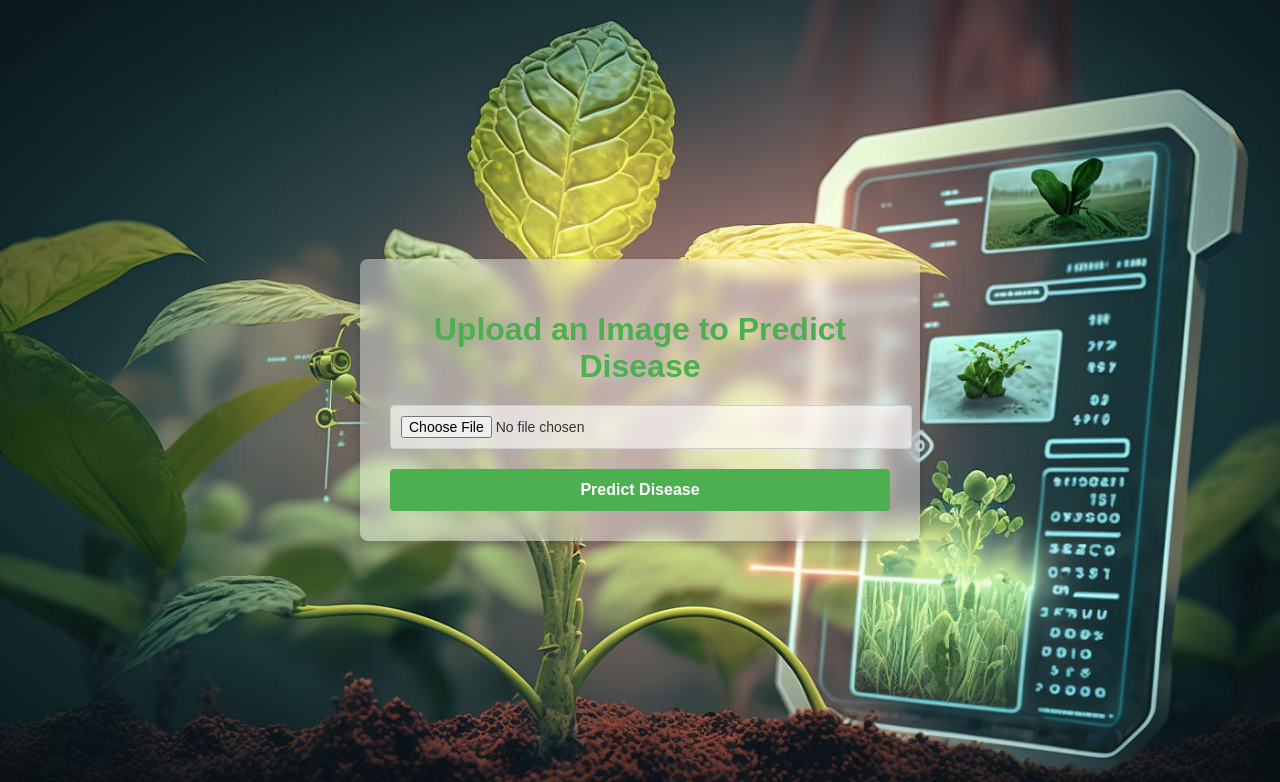
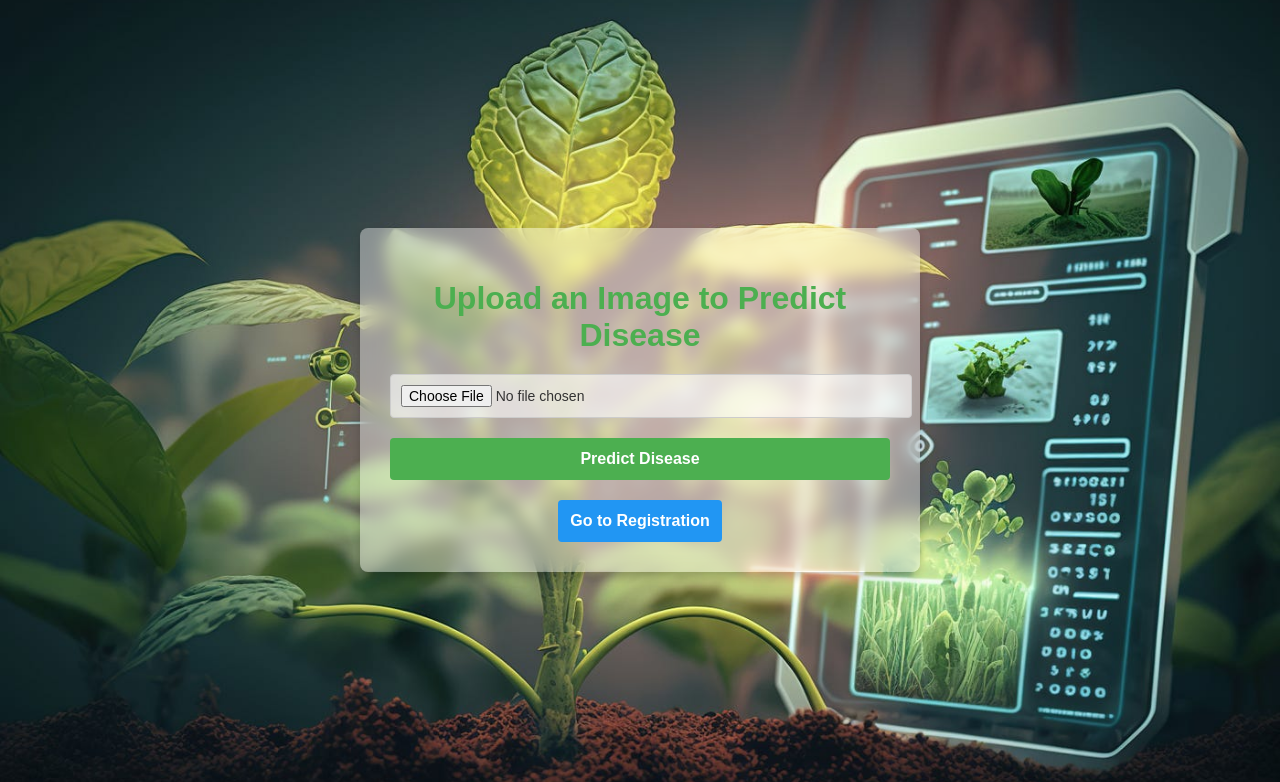
Before and after one commit to mohitingale121/crop_disease_prediction, a Flask app: page /index in a window 1280 px wide. Shown: the top 782 px of the page. Run offline with Flask 3, Linux system fonts and the light colour scheme.

Commit message:
third commit

```diff
--- a/app.py
+++ b/app.py
@@ -168,4 +168,4 @@ def predict():
     return render_template('result.html', disease_name=disease_name, description=disease_description, steps=possible_steps, image_url=image_url, supplements=supplements)
 
 if __name__ == "__main__":
-    app.run
+    app.run(debug=True)
--- a/templates/index.html
+++ b/templates/index.html
@@ -78,6 +78,23 @@
             background-color: #45a049;
         }
 
+        /* Register button styling */
+        #register-button {
+            margin-top: 20px;
+            padding: 12px;
+            background-color: #2196F3;
+            color: white;
+            font-size: 16px;
+            font-weight: bold;
+            border: none;
+            border-radius: 4px;
+            cursor: pointer;
+        }
+
+        #register-button:hover {
+            background-color: #1976D2;
+        }
+
         /* Spinner styles */
         .spinner-overlay {
             display: none; /* Hidden by default */
@@ -116,6 +133,11 @@
             <input type="file" name="image" required>
             <button type="submit" id="predict-button">Predict Disease</button>
         </form>
+
+        <!-- Register Button -->
+        <a href="{{ url_for('home') }}">
+            <button id="register-button">Go to Registration</button>
+        </a>
     </div>
 
     <!-- Loading Spinner -->
```
Also changed, not shown: 1 other file.
